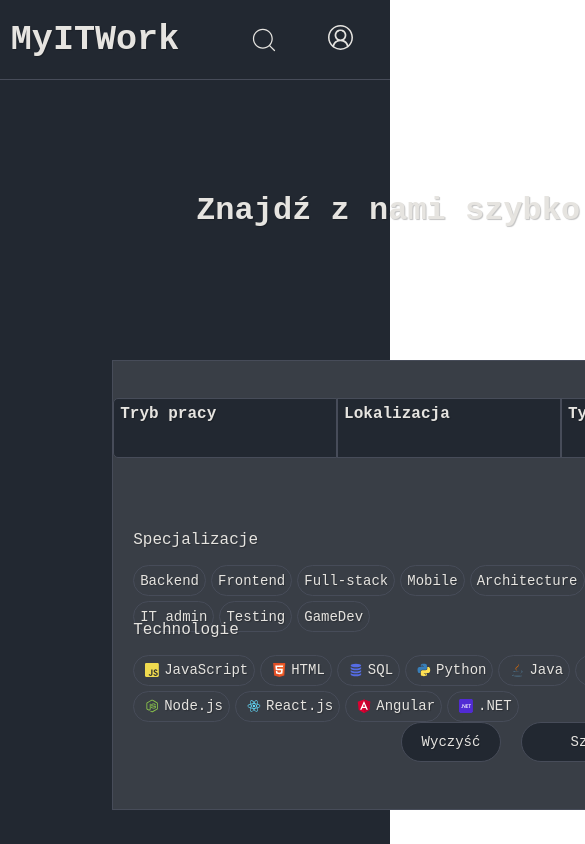
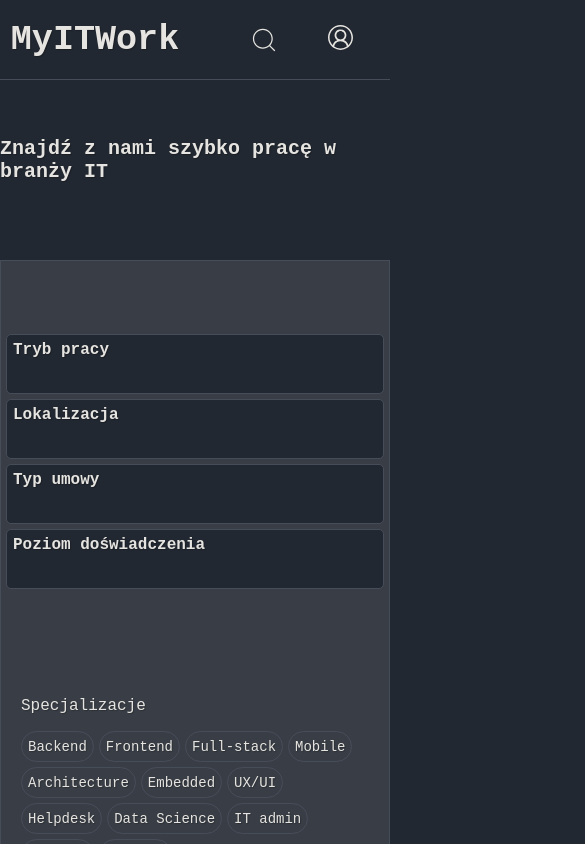
Before and after one commit to MiloszDubiel/my_it_work, a React (Create React App) app: page / in a window 390 px wide. Shown: the top 844 px of the page, 585 px wide, since content can reach past the window. Built offline with nearby package versions, Linux system fonts and the light colour scheme.

Commit message:
Media qyerry dla strony głownej

```diff
--- a/public/index.html
+++ b/public/index.html
@@ -31,6 +31,7 @@
         all: unset;
         height: 100%;
         width: 100%;
+        background-color: #222831;
       }
       *{
           box-sizing: border-box;
--- a/src/Components/MainPage/MainPage.module.css
+++ b/src/Components/MainPage/MainPage.module.css
@@ -21,7 +21,7 @@
 }
 .searchBox {
   border: 1px solid rgb(71, 76, 89);
-  background-color: #393E46;
+  background-color: #393e46;
   height: 450px;
   width: 80%;
   max-width: 1475px;
@@ -46,7 +46,7 @@
 .location,
 .type,
 .experience {
-  width: 280px;
+  width: calc(25% - 10px);
   height: 60px;
   background-color: #222831;
   padding: 6px;
@@ -57,11 +57,10 @@
 .search:hover,
 .location:hover,
 .type:hover,
-.experience:hover{
+.experience:hover {
   background-color: #948979 !important;
   border: 1px solid #948979;
 }
-
 
 .formHeaders {
   all: unset;
@@ -173,3 +172,134 @@
   background-color: #948979 !important;
   border: 1px solid #948979;
 }
+
+@media only screen and (max-width: 480px) {
+  .div1 {
+    height: 200px;
+  }
+  .div1 h1 {
+    font-size: 20px;
+  }
+  .div2 {
+    height: 900px;
+  }
+  .searchBox {
+    width: 100%;
+    height: 901px;
+  }
+  .searchBox form {
+    width: 100%;
+    height: 900px;
+  }
+  .form1 {
+    height: 400px;
+    display: flex;
+    flex-direction: column;
+    gap: 5px;
+  }
+  .form2 {
+    height: 100px;
+  }
+  .form3 {
+    height: 200px;
+  }
+  .search,
+  .location,
+  .type,
+  .experience {
+    width: calc(100% - 10px);
+    border-radius: 5px;
+  }
+  .searchOptions {
+    width: 100%;
+    height: 150px;
+    transform: translateX(5px);
+  }
+   .location .searchOptions {
+    height: 240px;
+  }
+}
+
+@media only screen and (min-width: 481px) and (max-width: 768px) {
+  .div1 {
+    height: 200px;
+  }
+  .div1 h1 {
+    font-size: 20px;
+  }
+  .div2 {
+    height: 900px;
+  }
+  .searchBox {
+    width: 80%;
+    height: 900px;
+  }
+  .searchBox form {
+    width: 100%;
+    height: 900px;
+  }
+  .form1 {
+    height: 400px;
+    display: flex;
+    flex-direction: column;
+    gap: 5px;
+  }
+  .form2 {
+    height: 80px;
+  }
+  .form3 {
+    height: 200px;
+  }
+  .search,
+  .location,
+  .type,
+  .experience {
+    width: calc(100% - 10px);
+    border-radius: 5px;
+  }
+  .searchOptions {
+    width: 100%;
+    height: 100px;
+    transform: translateX(5px);
+  }
+   .location .searchOptions {
+    height: 200px;
+  }
+}
+@media only screen and (min-width: 769px) and (max-width: 1279px) {
+  .div2 {
+    height: 600px;
+  }
+  .searchBox {
+    width: 80%;
+    height: 600px;
+  }
+  .searchBox form {
+    width: 100%;
+    height: 600px;
+  }
+  .form1 {
+    height: 200px;
+    display: flex;
+  }
+  .form2 {
+    height: 80px;
+  }
+  .form3 {
+    height: 160px;
+  }
+  .search,
+  .location,
+  .type,
+  .experience {
+    width: calc(100% - 10px);
+  }
+  .searchOptions {
+    width: 100%;
+    height: 180px;
+  }
+  .location .searchOptions {
+    height: 420px;
+  }
+
+}
```
